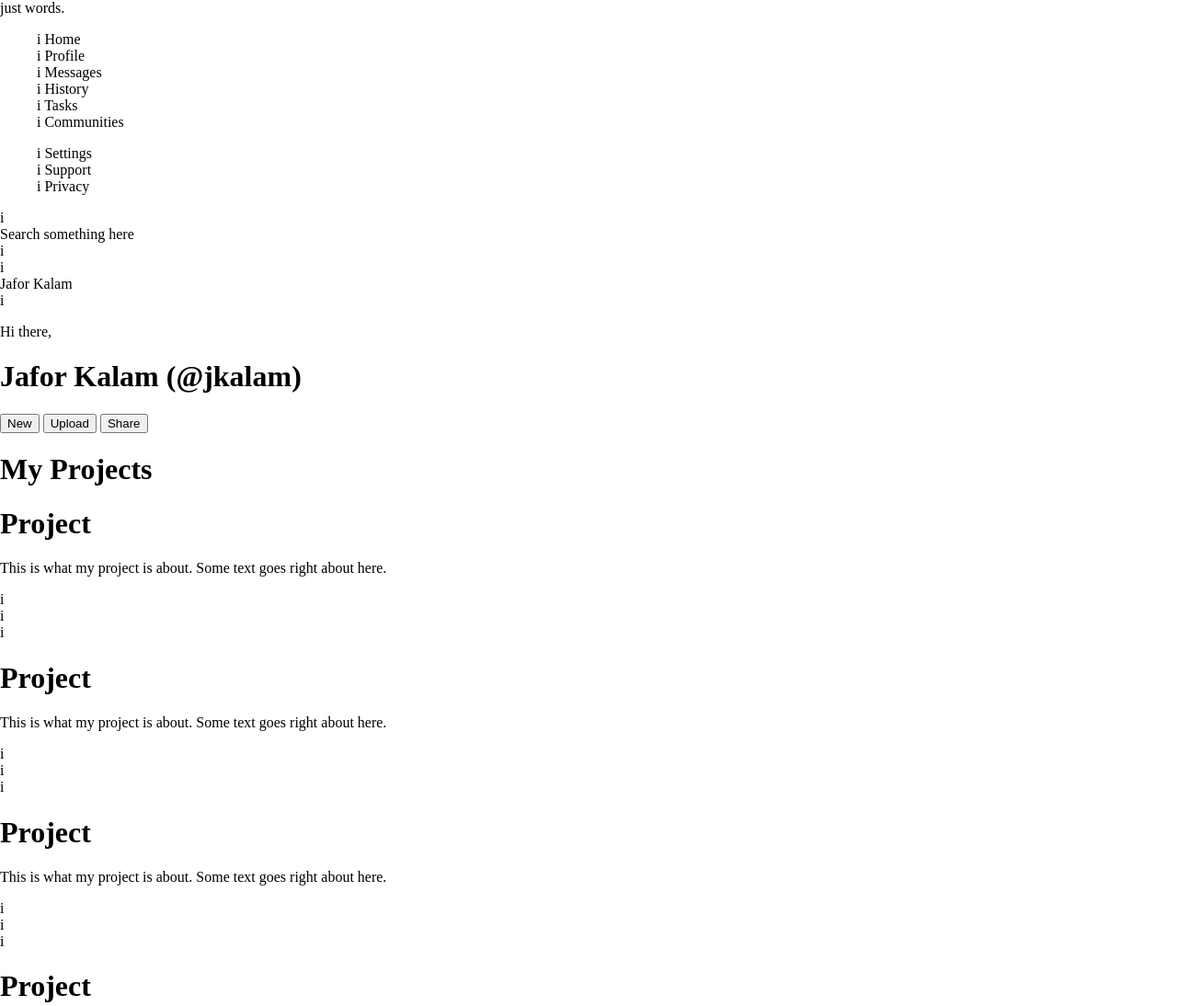
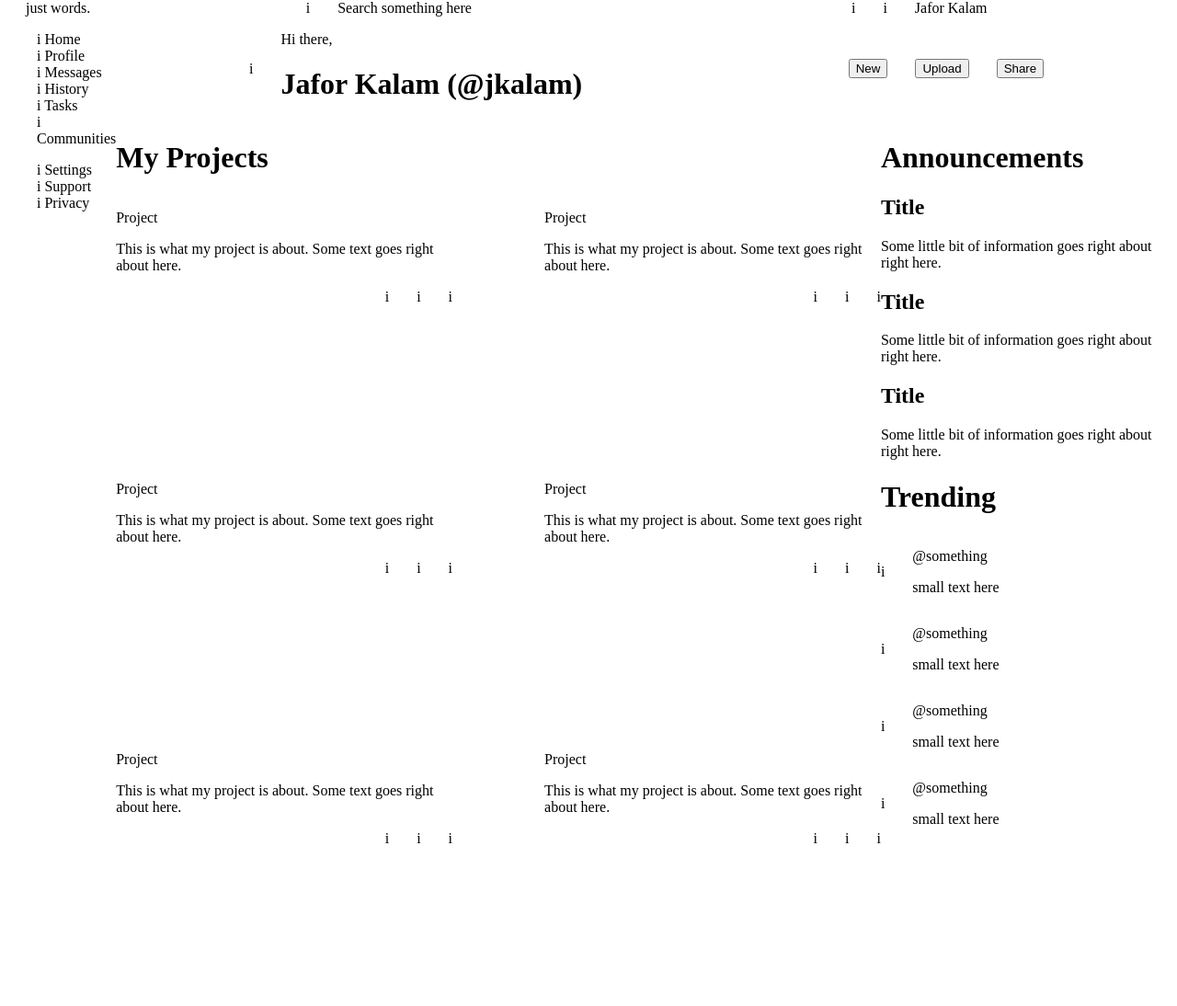
Before and after one commit to semble1/admin-dashboard, a plain HTML site: page index.html in a window 1280 px wide. Shown: the top 1094 px of the page at 92% size. After the commit the page ends 996 px from the top, so only its background shows below. Drawn offline with Linux system fonts and the light colour scheme.

Commit message:
Formatting completed

```diff
--- a/index.html
+++ b/index.html
@@ -15,7 +15,7 @@
                 just words.
             </div>
             <div class="nav">
-                <ul>
+                <ul class="nav-top">
                     <li>i Home</li>
                     <li>i Profile</li>
                     <li>i Messages</li>
@@ -23,9 +23,7 @@
                     <li>i Tasks</li>
                     <li>i Communities</li>
                 </ul>
-            </div>
-            <div class="setting">
-                <ul>
+                <ul class="nav-bot">
                     <li>i Settings</li>
                     <li>i Support</li>
                     <li>i Privacy</li>
@@ -66,7 +64,7 @@
                     <div class="project-container">
                         <div class="project-card">
                             <div class="project-info">
-                                <h1>Project</h1>
+                                <p>Project</p>
                                 <p>This is what my project is about. Some text goes right about here.</p>
                             </div>
                             <div class="project-icons">
@@ -77,7 +75,7 @@
                         </div>
                         <div class="project-card">
                             <div class="project-info">
-                                <h1>Project</h1>
+                                <p>Project</p>
                                 <p>This is what my project is about. Some text goes right about here.</p>
                             </div>
                             <div class="project-icons">
@@ -88,7 +86,7 @@
                         </div>
                         <div class="project-card">
                             <div class="project-info">
-                                <h1>Project</h1>
+                                <p>Project</p>
                                 <p>This is what my project is about. Some text goes right about here.</p>
                             </div>
                             <div class="project-icons">
@@ -99,7 +97,7 @@
                         </div>
                         <div class="project-card">
                             <div class="project-info">
-                                <h1>Project</h1>
+                                <p>Project</p>
                                 <p>This is what my project is about. Some text goes right about here.</p>
                             </div>
                             <div class="project-icons">
@@ -110,7 +108,7 @@
                         </div>
                         <div class="project-card">
                             <div class="project-info">
-                                <h1>Project</h1>
+                                <p>Project</p>
                                 <p>This is what my project is about. Some text goes right about here.</p>
                             </div>
                             <div class="project-icons">
@@ -121,7 +119,7 @@
                         </div>
                         <div class="project-card">
                             <div class="project-info">
-                                <h1>Project</h1>
+                                <p>Project</p>
                                 <p>This is what my project is about. Some text goes right about here.</p>
                             </div>
                             <div class="project-icons">
--- a/styles.css
+++ b/styles.css
@@ -1,7 +1,45 @@
 body {
     margin: 0;
     padding: 0;
+    height: 100vh;
 }
 ul {
     list-style: none;
 }
+.container, .full, .trending-info {
+    display: flex;
+}
+.menu {
+    display: flex;
+    flex-direction: column;
+    align-items: center;
+}
+.main {
+    width: 100%;
+}
+.main, .header {
+    display: flex;
+    flex-direction: column;
+}
+.header-top, .search, .profile, .header-bottom, .greeting, .project-icons {
+    display: flex;
+}
+.search, .profile, .greeting, .buttons, .trending-info, .project-icons {
+    gap: 30px;
+}
+.header-top, .header-bottom, .full {
+    justify-content: space-around;
+}
+.greeting-icon, .buttons, .trending-icon {
+    display: flex;
+    align-items: center;
+}
+.project-container {
+    display: grid;
+    grid-template-columns: 1fr 1fr;
+    gap: 100px;
+    height: 100%;
+}
+.project-icons {
+    justify-content: flex-end;
+}
```
